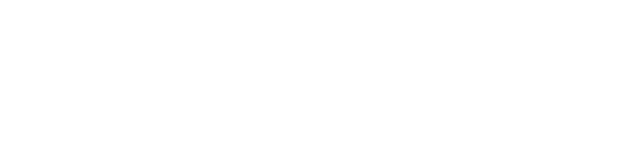
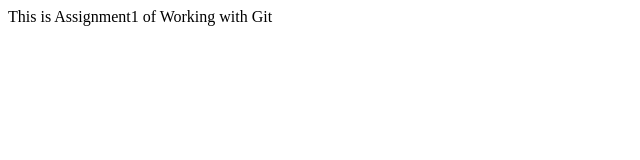
Before and after one commit to dalaipooja/Assignment1, a plain HTML site: page index.html in a window 1280 px wide. Shown: the whole page, without its empty margins (0-640 px from the left). Drawn offline with Linux system fonts and the light colour scheme.

Commit message:
Data updated

```diff
--- a/index.html
+++ b/index.html
@@ -1,8 +1,7 @@
 <html>
   <head>
-
   </head>
   <body>
-
+    This is Assignment1 of Working with Git
   </body>
 </html>
```
